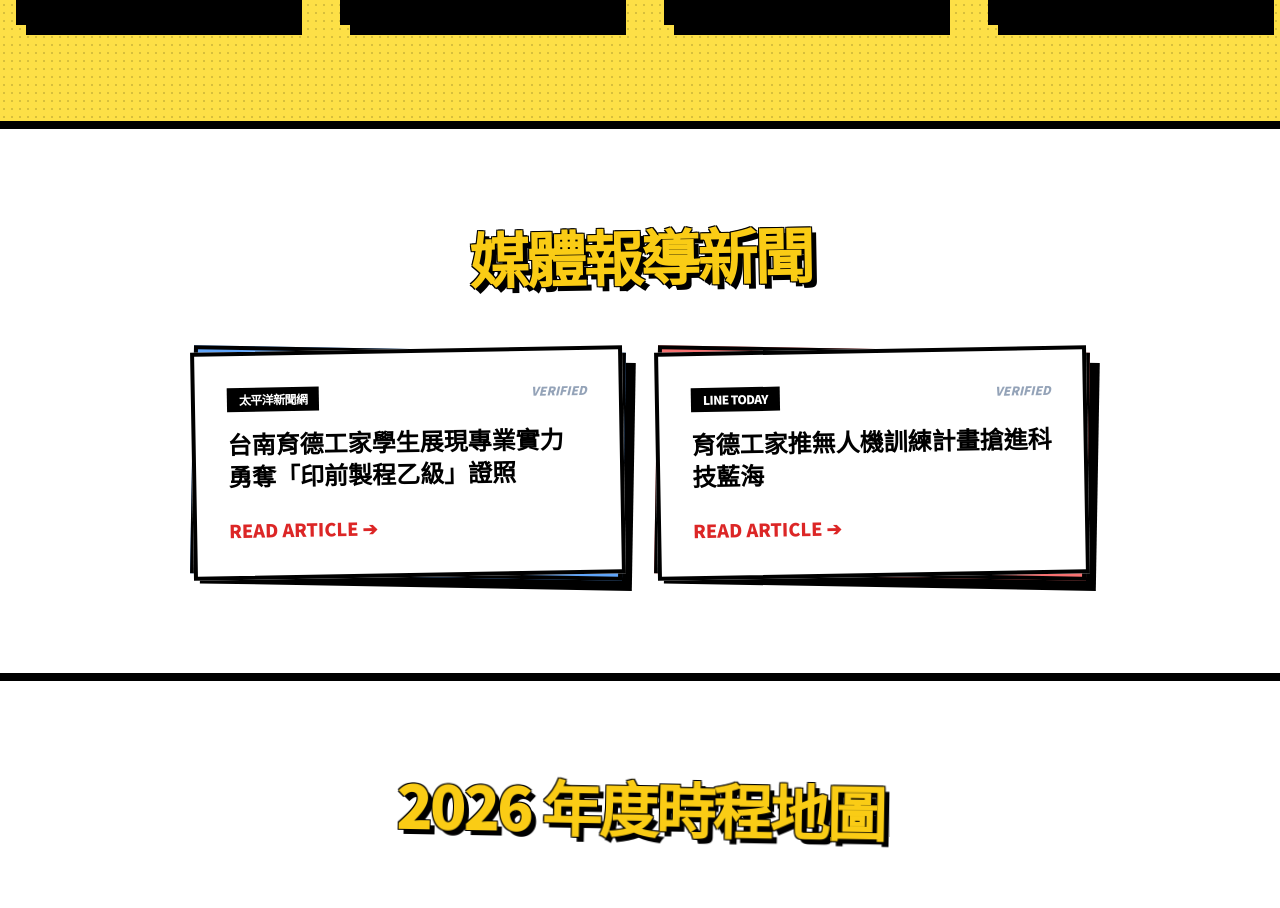
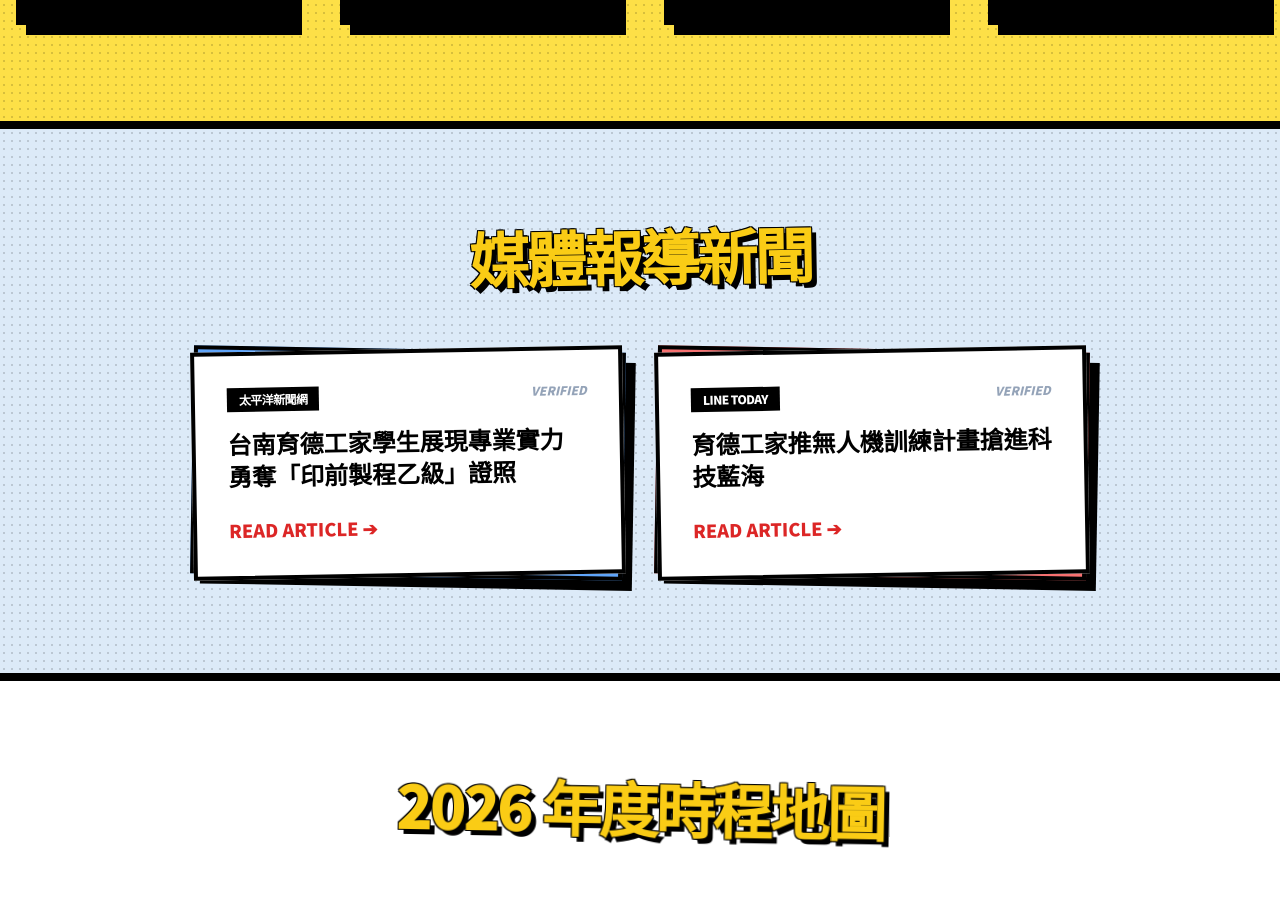
Before and after one commit to isaac0194/taiwan-3plus4-landing, a React (Vite) app: page / in a window 1280 px wide. Shown: the part 3042-3950 px from the top of the page. Built offline with nearby package versions, Linux system fonts and the light colour scheme.

Commit message:
Refresh news section contrast

```diff
--- a/src/components/NewsSection.jsx
+++ b/src/components/NewsSection.jsx
@@ -17,7 +17,7 @@ const newsList = [
 
 export default function NewsSection() {
   return (
-    <section id="news" className="py-24 border-b-8 border-black bg-white px-4 relative" aria-labelledby="news-heading">
+    <section id="news" className="py-24 border-b-8 border-black bg-[#dceaf8] px-4 relative halftone-bg" aria-labelledby="news-heading">
       <div className="max-w-4xl mx-auto text-center">
         <FadeInUp>
           <h2
```
